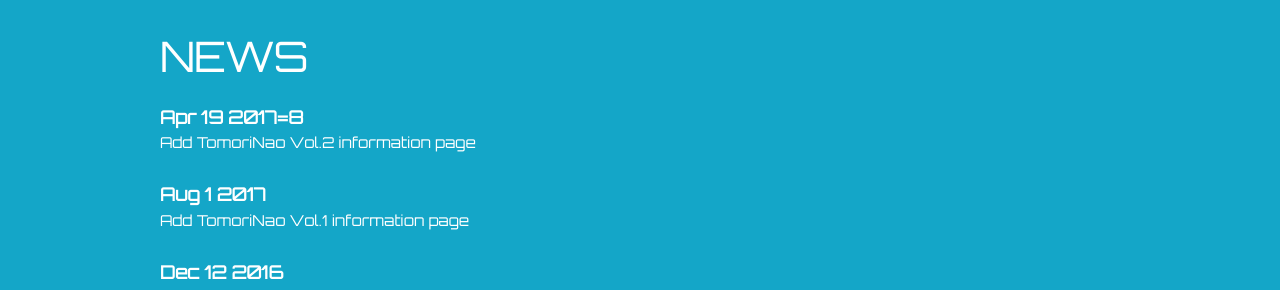
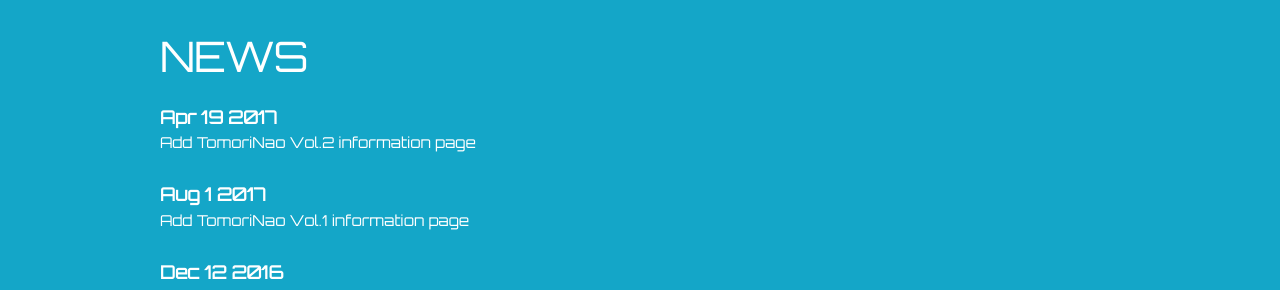
Before and after one commit to mzyy94/tomorinao.pro, a Jekyll site: the page built from index.html, in a window 1280 px wide and 900 px high, scrolled down 704 px. Shown: the part 154-444 px from the top of the window. Built offline with Jekyll 4.4.1, drawn with Linux system fonts in a browser that asks for light colours.

Commit message:
Remove typo

```diff
--- a/_data/news.yml
+++ b/_data/news.yml
@@ -1,6 +1,6 @@
 -
   datetime: Thu Apr 19 22:09:23 2018 +0900
-  date: Apr 19 2017=8
+  date: Apr 19 2017
   title: Add TomoriNao Vol.2 information page
 -
   datetime: Tue Aug 1 20:18:33 2017 +0900
```
